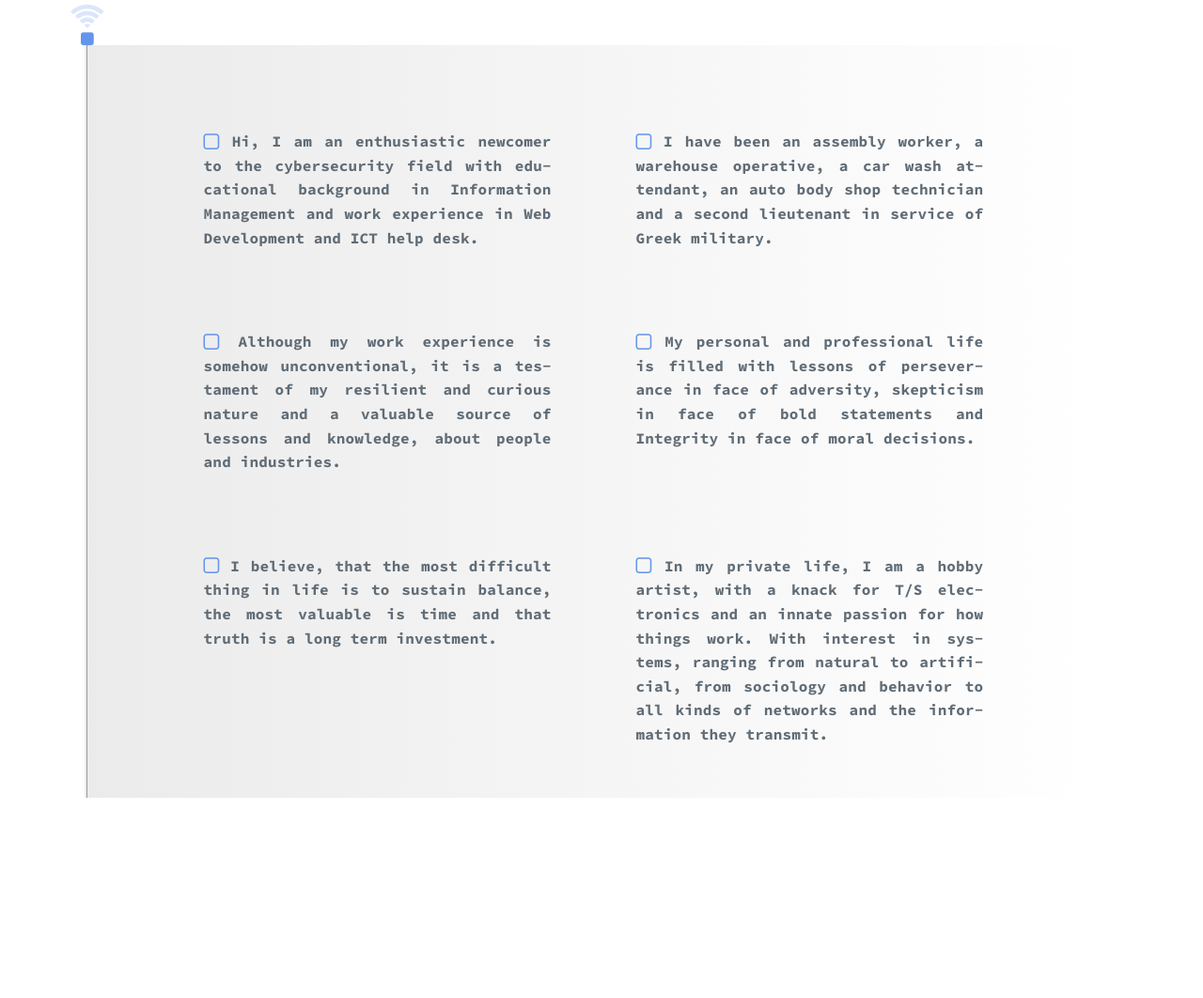
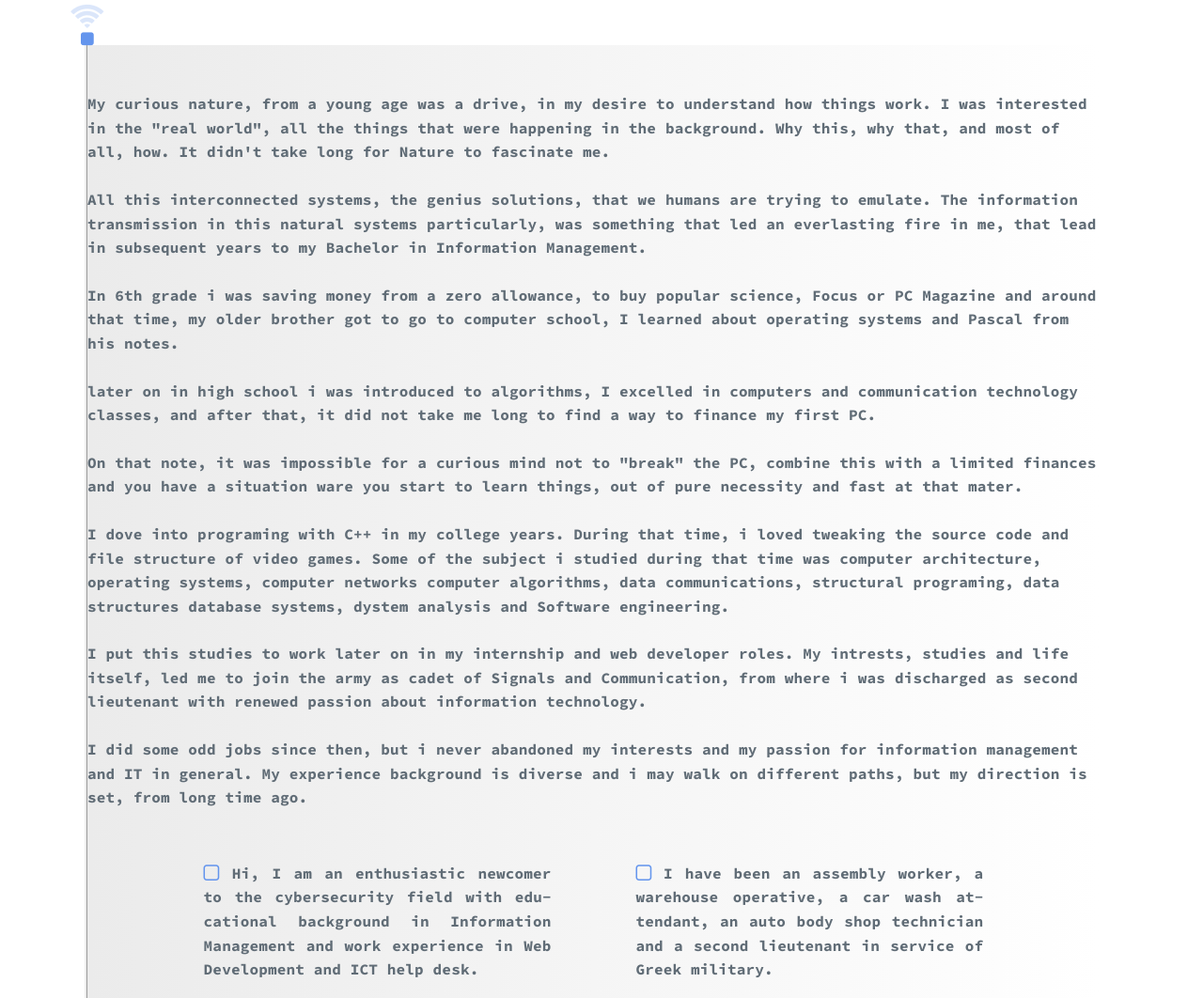
Before and after one commit to kopechli/kopechli.github.io, a plain HTML site: page index.html in a window 1280 px wide. Shown: the part 876-1938 px from the top of the page at 94% size. Drawn offline with nearby package versions, Linux system fonts and the light colour scheme.

Commit message:
Add files via upload

```diff
--- a/index.html
+++ b/index.html
@@ -71,6 +71,44 @@
 			</section>
 
 			<section id="sectionInfo">
+			<div>
+			<p>My curious nature, from a young age was a drive, in my desire to understand how things work.
+			I was interested in the "real world", all the things that were happening in the background.
+			Why this, why that, and most of all, how. It didn't take long for Nature to fascinate me.</p>
+
+			<p>All this interconnected systems, the genius solutions, that we humans are trying to emulate.
+			The information transmission in this natural systems particularly, was something that
+			led an everlasting fire in me, that lead in subsequent years to my Bachelor in
+			Information Management. </p>
+
+			<p>In 6th grade i was saving money from a zero allowance, to buy popular science,
+			Focus or PC Magazine and around that time, my older brother got to go to computer
+			school, I learned about operating systems and Pascal from his notes.</p>
+
+			<p>later on in high school i was introduced to algorithms, I excelled in computers and
+			communication technology classes, and after that, it did not take me long to find a
+			way to finance my first PC. </p>
+
+			<p>On that note, it was impossible for a curious mind not to "break" the PC, combine
+			this with a limited finances and you have a situation ware you start to learn things,
+			out of pure necessity and fast at that mater.</p>
+
+			<p>I dove into programing with C++ in my college years. During that time, i loved
+			tweaking the source code and file structure of video games. Some of the subject
+			i studied during that time was computer architecture, operating systems, computer networks
+			computer algorithms, data communications, structural programing, data structures
+			database systems, dystem analysis and Software engineering.</p>
+
+			<p>I put this studies to work later on in my internship and web developer roles.
+			My intrests, studies and life itself, led me to join the army as cadet
+			of Signals and Communication, from where i was discharged as
+			second lieutenant with renewed passion about information technology.</p>
+
+			<p>I did some odd jobs since then, but i never abandoned my interests and
+			my passion for information management and IT in general. My experience
+			background is diverse and i may walk on different paths, but my direction
+			is set, from long time ago.</p>
+			</div>
 			<span  id="blink"><i class="fa fa-wifi fa-2x" aria-hidden="true" style="position: absolute;top: -45px;color: cornflowerblue;transform: rotate(0deg);left: -18.5px;"></i></span>
 			<i style="top: -15px;" class="fa fa-square" aria-hidden="true" id="infoManDetails"></i>
 				<div id="introCardsContainer">
```
